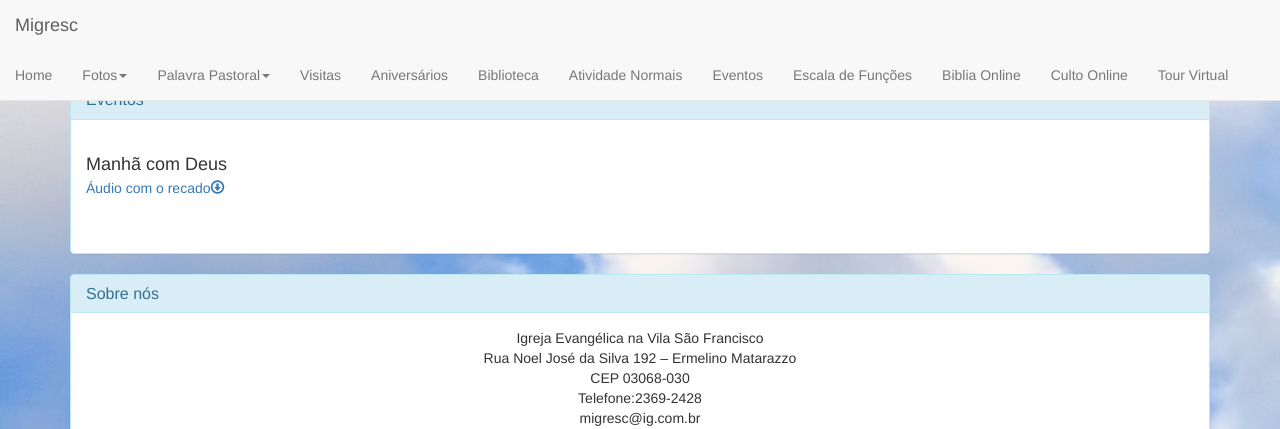
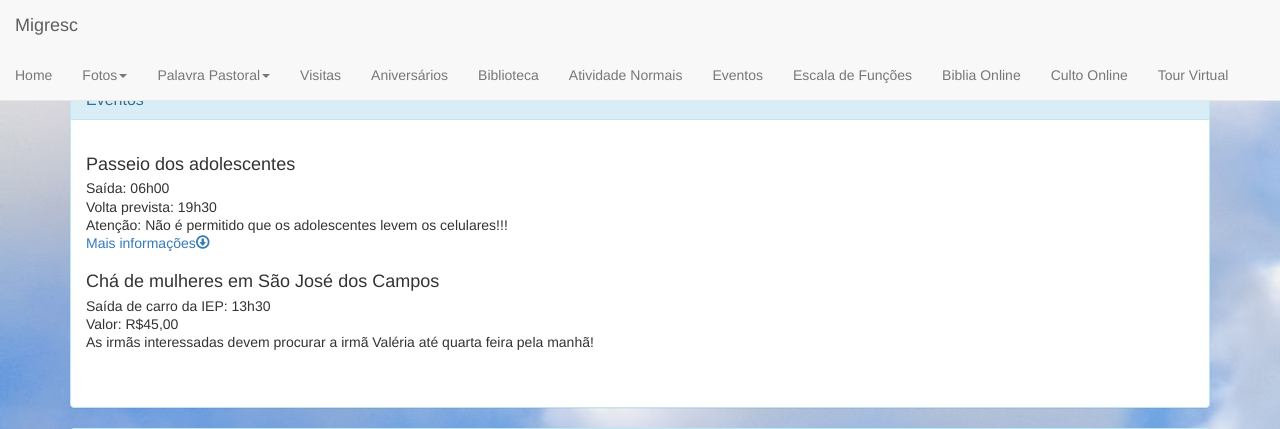
Before and after one commit to Migresc/migresc_site, a PHP site: page /eventos.php in a window 1280 px wide. Shown: the top 429 px of the page. Run offline with PHP 8.4, Linux system fonts and the light colour scheme; some libraries are stand-ins or nearby versions.

Commit message:
Atualização

```diff
--- a/eventos.php
+++ b/eventos.php
@@ -6,9 +6,17 @@
 	<div class="panel-body">
 		<div class="list-group">
 		<br>
-			<h4 class="list-group-item-heading">Manhã com Deus</h4>
-			<p class="list-group-item-text"><a href='./arquivos/manha_com_Deus.mp3'>Áudio com o recado<span class="glyphicon glyphicon-download" /></a></p>
+			<h4 class="list-group-item-heading">Passeio dos adolescentes</h4>
+			<p class="list-group-item-text">Saída: 06h00</p>
+			<p class="list-group-item-text">Volta prevista: 19h30</p>
+			<p class="list-group-item-text">Atenção: Não é permitido que os adolescentes levem os celulares!!!</p>
+			<p class="list-group-item-text"><a href='./passeio-jovens.pdf'>Mais informações<span class="glyphicon glyphicon-download" /></a></p>
 		<br>
+        <h4 class="list-group-item-heading">Chá de mulheres em São José dos Campos</h4>
+        <p class="list-group-item-text">Saída de carro da IEP: 13h30</p>
+        <p class="list-group-item-text">Valor: R$45,00</p>
+        <p class="list-group-item-text">As irmãs interessadas devem procurar a irmã Valéria até quarta feira pela manhã!</p>
+        <br>
 		</div>
 	</div>
 </div>
--- a/index.php
+++ b/index.php
@@ -1,11 +1,11 @@
 <?php include 'header.html';?>
 <div class="panel panel-info">
     <div class="panel-heading">
-        <h3 class="panel-title">Avisos!</h3>
+        <h3 class="panel-title">Seja bem vindo!</h3>
     </div>
     <div class="panel-body">
         <h3 >
-            Irmãos, nós temos um importante evento para acontecer, confiram!!! <a href='./arquivos/manha_com_Deus.mp3'>Áudio com o recado<span class="glyphicon glyphicon-download" /></a></p>
+            Sábado será um dia cheio de eventos...Por que não dar uma olhadinha?</p>
         </h3>
     </div>
 </div>
```
